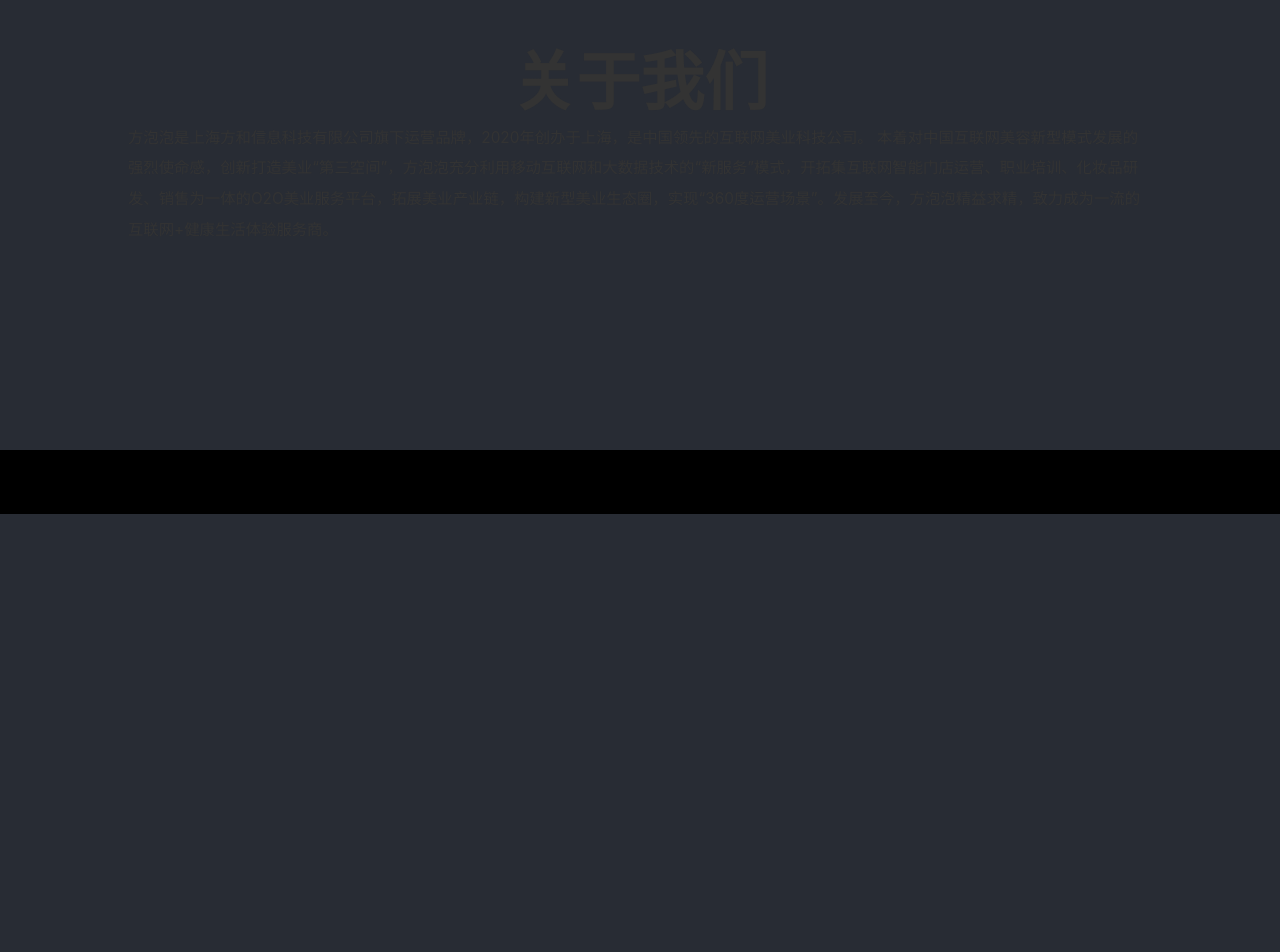
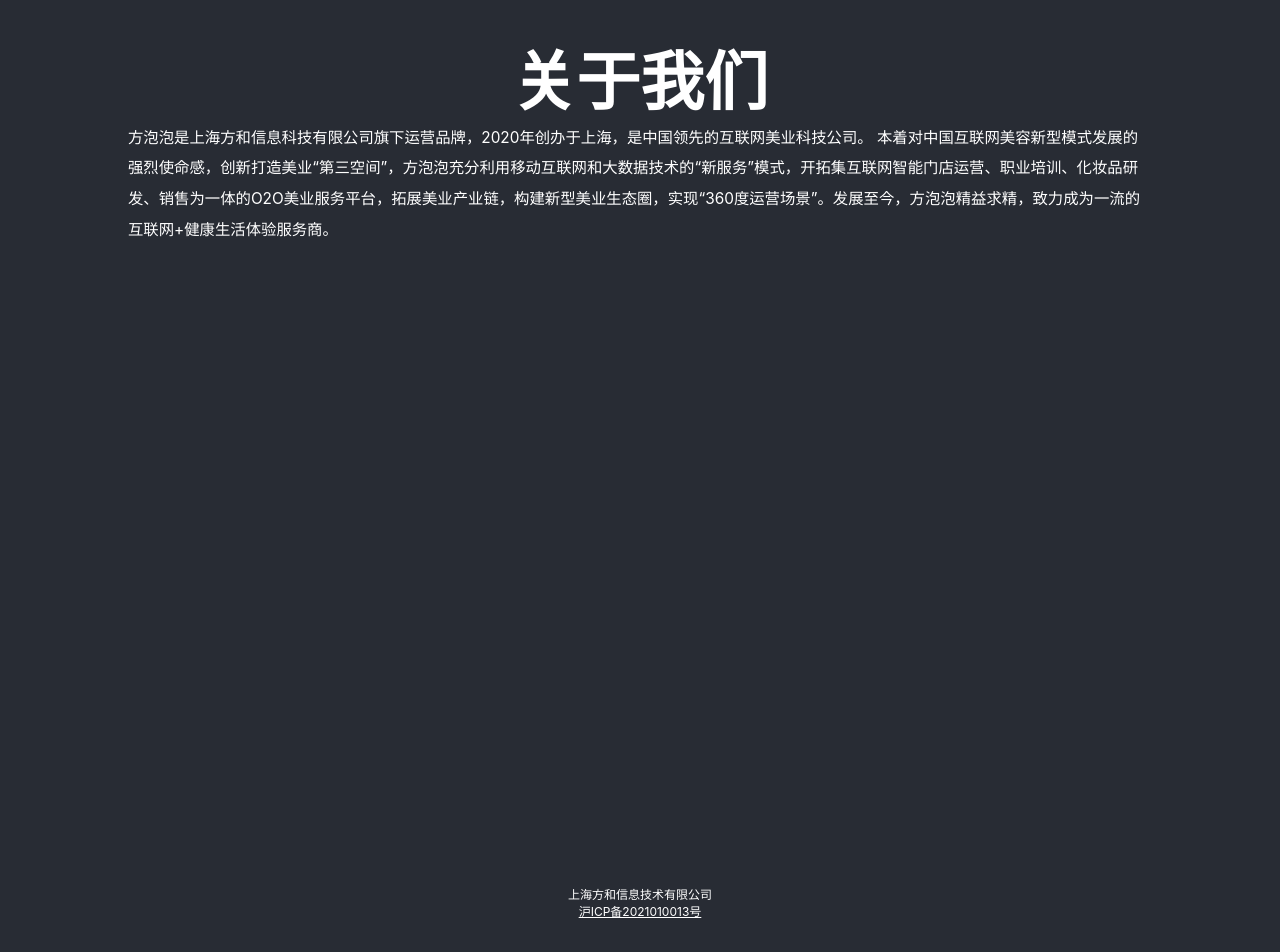
Before and after one commit to hexiangyuan/fang-paopao-web, a React (Create React App) app: page /app in a window 1280 px wide. Shown: the part 1300-2252 px from the top of the page. Before the commit the page ends 1814 px from the top, so only its background shows below. Built offline with nearby package versions, Linux system fonts and the light colour scheme.

Commit message:
prittierrc

```diff
--- a/src/about/AboutUs.jsx
+++ b/src/about/AboutUs.jsx
@@ -3,6 +3,7 @@
 import icon_nb from '../assets/ic_nb.png'
 import mobileExample from '../assets/example_mobile.png'
 import './AboutUs.css'
+import {IcpInfo} from "./download-app";
 
 function AppIcon(props) {
   return (
@@ -74,7 +75,7 @@
     }}
     >
       <text style={{
-        color: '#333',
+        color: 'white',
         fontSize: '5vw',
         fontWeight: 'bold',
         marginTop: '8vw',
@@ -83,7 +84,7 @@
       </text>
 
       <text style={{
-        color: '#333',
+        color: 'white',
         fontSize: '1.2vw',
         marginLeft: '10vw',
         marginRight: '10vw',
@@ -115,7 +116,7 @@
     <div>
       <Body />
       <Body2 />
-      <Bottom />
+      <IcpInfo />
     </div>
   )
 }
--- a/src/about/download-app.jsx
+++ b/src/about/download-app.jsx
@@ -72,7 +72,7 @@
   )
 }
 
-function IcpInfo(props) {
+export function IcpInfo(props) {
   return (
     <div style={{
       flexDirection: 'column', display: 'flex', alignItems: 'center', width: '100%', marginTop: '50vw', marginBottom: '5vw',
```
